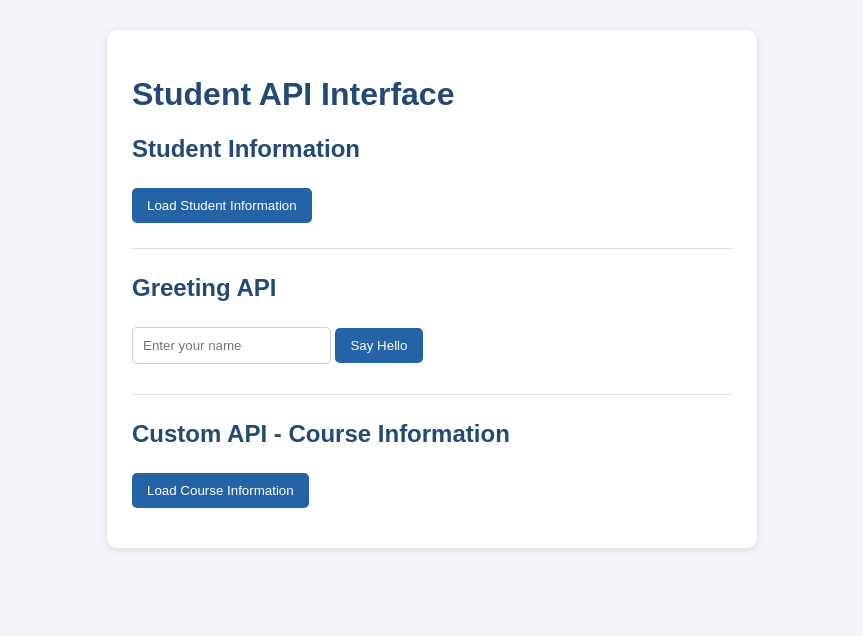
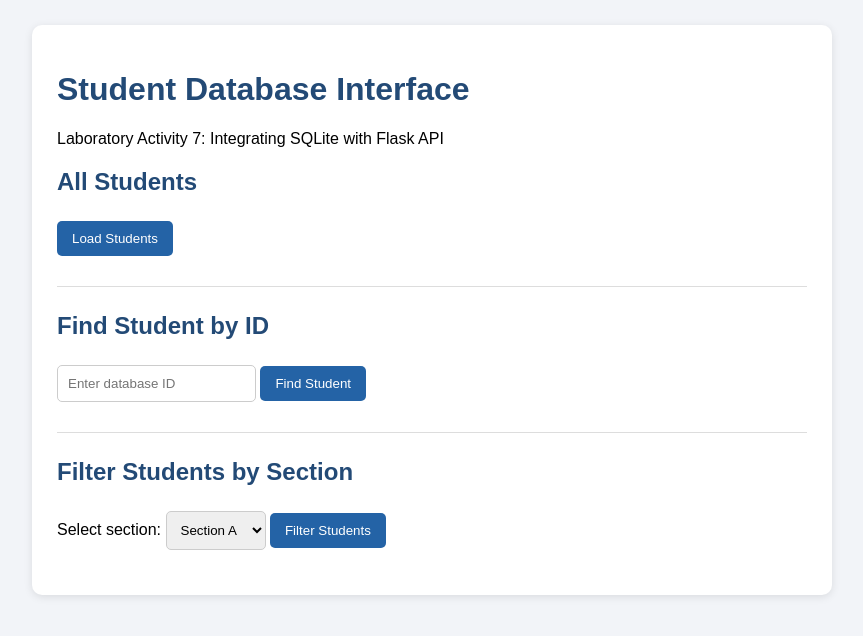
Before and after one commit to casasjadewarren/jadewarrencasas, a Flask app: page / in a window 1280 px wide. Shown: the top 636 px of the page, without its empty margins (208-1071 px from the left). Run offline with Flask 3, Linux system fonts and the light colour scheme.

Commit message:
Complete Laboratory Activity 7

```diff
--- a/app.py
+++ b/app.py
@@ -1,72 +1,71 @@
 
+import sqlite3
 from flask import Flask, jsonify, request, render_template
 
 app = Flask(__name__)
 
+DATABASE = "students.db"
+
+
+def get_db_connection():
+    conn = sqlite3.connect(DATABASE)
+    conn.row_factory = sqlite3.Row
+    return conn
+
 
 # Home page
-@app.route('/')
+@app.route("/")
 def home():
-    return render_template('index.html')
+    return render_template("index.html")
 
 
-# Student Information API
-@app.route('/student')
-def get_student():
-    return jsonify({
-        "student_id": "24-00176",
-        "name": "Jad Warren Casas",
-        "program": "BSIT",
-        "year": 3,
-        "section": "A"
-    })
+# Get all students
+@app.route("/students")
+def get_students():
+    conn = get_db_connection()
+
+    students = conn.execute(
+        "SELECT * FROM students ORDER BY id"
+    ).fetchall()
+
+    conn.close()
+
+    return jsonify([dict(student) for student in students])
 
 
-# Greeting API
-@app.route('/hello')
-def say_hello():
-    name = request.args.get('name', 'Student')
+# Get one student by database ID
+@app.route("/students/<int:id>")
+def get_student_by_id(id):
+    conn = get_db_connection()
 
-    return jsonify({
-        "message": f"Hello, {name}!"
-    })
+    student = conn.execute(
+        "SELECT * FROM students WHERE id = ?",
+        (id,)
+    ).fetchone()
+
+    conn.close()
+
+    if student is None:
+        return jsonify({"error": "Student not found"}), 404
+
+    return jsonify(dict(student))
 
 
-# Custom API - Course Information
-@app.route('/course')
-def get_course():
-    return jsonify({
-        "course_code": "IT 301",
-        "course_name": "Web Development",
-        "units": 3,
-        "description": "Introduction to web development and API creation using Flask."
-    })
+# Additional task: Get students by section
+# Example: /students/section/A
+@app.route("/students/section/<string:section>")
+def get_students_by_section(section):
+    conn = get_db_connection()
+
+    students = conn.execute(
+        "SELECT * FROM students WHERE section = ? ORDER BY id",
+        (section,)
+    ).fetchall()
+
+    conn.close()
+
+    return jsonify([dict(student) for student in students])
 
 
-# Custom API - Student Profile
-@app.route('/profile')
-def get_profile():
-    return jsonify({
-        "student_id": "24-00176",
-        "name": "Jad Warren Casas",
-        "program": "BSIT",
-        "year": 3,
-        "section": "A",
-        "course": "Web Development",
-        "role": "Student"
-    })
-
-
-# Additional Greeting Endpoint
-@app.route('/greetings')
-def greetings():
-    name = request.args.get('name', 'Student')
-
-    return jsonify({
-        "greeting": f"Good day, {name}!",
-        "message": "Welcome to the Flask API."
-    })
-
-
-if __name__ == '__main__':
+if __name__ == "__main__":
     app.run(debug=True)
--- a/templates/index.html
+++ b/templates/index.html
@@ -4,21 +4,22 @@
 <head>
     <meta charset="UTF-8">
     <meta name="viewport" content="width=device-width, initial-scale=1.0">
-    <title>Student API Interface</title>
+
+    <title>Student Database Interface</title>
 
     <style>
         body {
             font-family: Arial, sans-serif;
             background-color: #f2f4f8;
             margin: 0;
-            padding: 30px;
+            padding: 25px;
         }
 
         .container {
-            max-width: 600px;
+            max-width: 750px;
             margin: auto;
+            padding: 25px;
             background-color: white;
-            padding: 25px;
             border-radius: 10px;
             box-shadow: 0 2px 8px rgba(0, 0, 0, 0.1);
         }
@@ -28,27 +29,36 @@
         }
 
         button {
+            padding: 10px 15px;
             background-color: #2463a6;
             color: white;
             border: none;
-            padding: 10px 15px;
             border-radius: 5px;
             cursor: pointer;
-            margin-top: 5px;
+            margin: 5px 0;
         }
 
         button:hover {
             background-color: #174675;
         }
 
-        input {
+        input, select {
             padding: 10px;
+            margin: 5px 0;
             border: 1px solid #ccc;
             border-radius: 5px;
-            margin: 5px 0;
         }
 
-        #result, #greeting, #courseResult {
+        .student {
+            padding: 12px;
+            margin: 10px 0;
+            background-color: #f2f6fb;
+            border-left: 4px solid #2463a6;
+            border-radius: 4px;
+            overflow-wrap: anywhere;
+        }
+
+        .result {
             margin-top: 15px;
             line-height: 1.6;
         }
@@ -64,129 +74,180 @@
 <body>
 <div class="container">
 
-        <h1>Student API Interface</h1>
+    <h1>Student Database Interface</h1>
+    <p>Laboratory Activity 7: Integrating SQLite with Flask API</p>
 
-        <!-- Student Information API -->
-        <h2>Student Information</h2>
+    <!-- Display all students -->
+    <h2>All Students</h2>
 
-        <button onclick="loadStudent()">
-            Load Student Information
-        </button>
-
-        <div id="result"></div>
+    <button onclick="loadStudents()">Load Students</button>
+    <div id="studentList" class="result"></div>
 
     <hr>
 
-        <!-- Greeting API -->
-        <h2>Greeting API</h2>
+    <!-- Find one student -->
+    <h2>Find Student by ID</h2>
 
     <input
-            type="text"
-            id="nameInput"
-            placeholder="Enter your name"
+        type="number"
+        id="studentId"
+        min="1"
+        placeholder="Enter database ID"
     >
 
-        <button onclick="sayHello()">Say Hello</button>
-
-        <p id="greeting"></p>
+    <button onclick="findStudent()">Find Student</button>
+    <div id="singleStudent" class="result"></div>
 
     <hr>
 
-        <!-- Additional Task: Custom Course API -->
-        <h2>Custom API - Course Information</h2>
+    <!-- Additional task: Filter by section -->
+    <h2>Filter Students by Section</h2>
 
-        <button onclick="loadCourse()">
-            Load Course Information
-        </button>
+    <label for="sectionInput">Select section:</label>
 
-        <div id="courseResult"></div>
+    <select id="sectionInput">
+        <option value="A">Section A</option>
+        <option value="B">Section B</option>
+    </select>
+
+    <button onclick="filterStudents()">Filter Students</button>
+    <div id="sectionResults" class="result"></div>
 
 </div>
 
 <script>
-        // Load Student Information
-        function loadStudent() {
-            fetch('/student')
-                .then(response => {
+    // Load all students from the database
+    async function loadStudents() {
+        const output = document.getElementById("studentList");
+        output.textContent = "Loading students...";
+
+        try {
+            const response = await fetch("/students");
+
             if (!response.ok) {
-                        throw new Error('Failed to load student data');
+                throw new Error("Failed to load students");
             }
 
-                    return response.json();
-                })
-                .then(data => {
-                    const result = document.getElementById('result');
+            const students = await response.json();
 
-                    result.innerHTML =
-                        '<p><b>Student ID:</b> ' + data.student_id + '</p>' +
-                        '<p><b>Name:</b> ' + data.name + '</p>' +
-                        '<p><b>Program:</b> ' + data.program + '</p>' +
-                        '<p><b>Year:</b> ' + data.year + '</p>' +
-                        '<p><b>Section:</b> ' + data.section + '</p>';
-                })
-                .catch(error => {
-                    document.getElementById('result').innerText =
-                        'Unable to retrieve student data.';
+            output.replaceChildren();
 
+            if (students.length === 0) {
+                output.textContent = "No student records found.";
+                return;
+            }
+
+            students.forEach(student => {
+                const card = document.createElement("div");
+                card.className = "student";
+
+                const details = document.createElement("p");
+                details.textContent =
+                    "Database ID: " + student.id +
+                    " | Student ID: " + student.student_id +
+                    " | Name: " + student.name +
+                    " | Program: " + student.program +
+                    " | Year: " + student.year +
+                    " | Section: " + student.section;
+
+                card.appendChild(details);
+                output.appendChild(card);
+            });
+
+        } catch (error) {
+            output.textContent = "Unable to retrieve student records.";
             console.error(error);
-                });
+        }
     }
 
 
-        // Greeting API
-        function sayHello() {
-            const name = document.getElementById('nameInput').value.trim();
-            const greeting = document.getElementById('greeting');
+    // Find one student by database ID
+    async function findStudent() {
+        const id = document.getElementById("studentId").value.trim();
+        const output = document.getElementById("singleStudent");
 
-            const queryName = name || 'Student';
-
-            fetch('/hello?name=' + encodeURIComponent(queryName))
-                .then(response => {
-                    if (!response.ok) {
-                        throw new Error('Failed to load greeting');
+        if (!id || !Number.isInteger(Number(id)) || Number(id) < 1) {
+            output.textContent = "Please enter a valid database ID.";
+            return;
         }
 
-                    return response.json();
-                })
-                .then(data => {
-                    greeting.innerText = data.message;
-                })
-                .catch(error => {
-                    greeting.innerText =
-                        'Unable to retrieve greeting.';
+        output.textContent = "Searching...";
 
+        try {
+            const response = await fetch(
+                "/students/" + encodeURIComponent(id)
+            );
+
+            const data = await response.json();
+
+            if (!response.ok) {
+                output.textContent = data.error || "Student not found.";
+                return;
+            }
+
+            output.textContent =
+                "Student ID: " + data.student_id +
+                " | Name: " + data.name +
+                " | Program: " + data.program +
+                " | Year: " + data.year +
+                " | Section: " + data.section;
+
+        } catch (error) {
+            output.textContent = "Unable to retrieve student.";
             console.error(error);
-                });
+        }
     }
 
 
-        // Additional Task: Custom Course API
-        function loadCourse() {
-            fetch('/course')
-                .then(response => {
+    // Additional task: Filter students by section
+    async function filterStudents() {
+        const section = document.getElementById("sectionInput").value;
+        const output = document.getElementById("sectionResults");
+
+        output.textContent = "Loading section records...";
+
+        try {
+            const response = await fetch(
+                "/students/section/" + encodeURIComponent(section)
+            );
+
             if (!response.ok) {
-                        throw new Error('Failed to load course data');
+                throw new Error("Failed to load section records");
             }
 
-                    return response.json();
-                })
-                .then(data => {
-                    const courseResult =
-                        document.getElementById('courseResult');
+            const students = await response.json();
 
-                    courseResult.innerHTML =
-                        '<p><b>Course Code:</b> ' + data.course_code + '</p>' +
-                        '<p><b>Course Name:</b> ' + data.course_name + '</p>' +
-                        '<p><b>Units:</b> ' + data.units + '</p>' +
-                        '<p><b>Description:</b> ' + data.description + '</p>';
-                })
-                .catch(error => {
-                    document.getElementById('courseResult').innerText =
-                        'Unable to retrieve course data.';
+            output.replaceChildren();
 
+            if (students.length === 0) {
+                output.textContent =
+                    "No students found in Section " + section + ".";
+                return;
+            }
+
+            students.forEach(student => {
+                const card = document.createElement("div");
+                card.className = "student";
+
+                const details = document.createElement("p");
+                details.textContent =
+                    student.student_id + " - " +
+                    student.name + " | " +
+                    student.program + " | Year " +
+                    student.year + " | Section " +
+                    student.section;
+
+                card.appendChild(details);
+                output.appendChild(card);
+            });
+
+        } catch (error) {
+            output.textContent =
+                "Unable to retrieve section records.";
             console.error(error);
-                });
+        }
     }
 </script>
+
 </body>
 </html>
```
Also changed, not shown: init_db.py (added, +38 -0 lines). Lines whose indentation alone changed are shown as unchanged.
